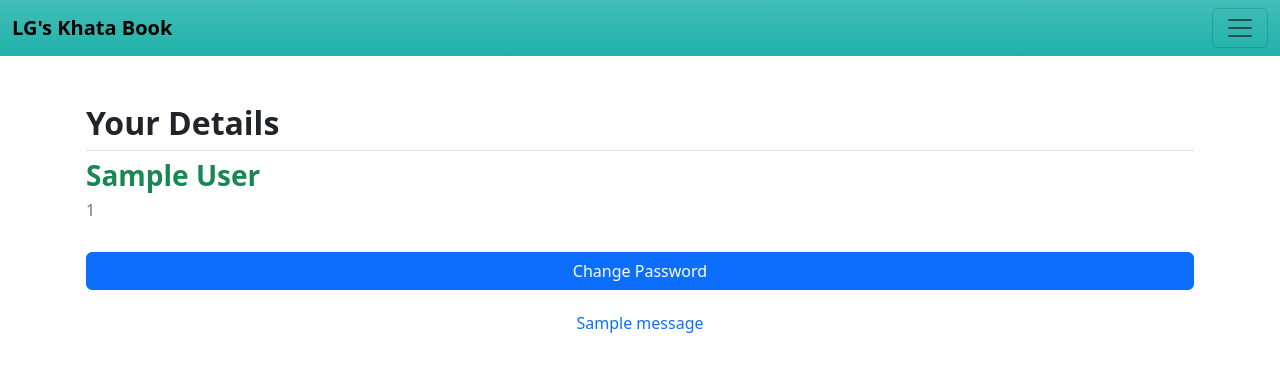
After one commit to harshgupta055/khata_book_app, a Django app: page /profile/ in a window 1280 px wide. The commit adds this page. Shown: the top 372 px of the page. Run offline with Django 3.2, Linux system fonts and the light colour scheme; a user stored in the database is signed in; tables that the repository leaves empty hold one stand-in row (values such as "Sample post"); one stand-in notice (Sample message) is shown.

Commit message:
Profile page & new features

```diff
--- a/khataApp/urls.py
+++ b/khataApp/urls.py
@@ -9,5 +9,6 @@ urlpatterns = [
     path('monthWage/', views.monthWages, name='monthWage'),
     path('updateProfile/', views.updateProfile, name='updateProfile'),
     path("updateGiven/", views.updateGiven, name='updateGiven'),
-    path('updatePayment/', views.updatePayment, name='updatePayment')
+    path('updatePayment/', views.updatePayment, name='updatePayment'),
+    path('profile/', views.profile, name='profile'),
 ]
--- a/khataApp/views.py
+++ b/khataApp/views.py
@@ -7,9 +7,11 @@ import datetime
 from django.db.models import Avg, Count, Min, Sum
 from .serializers import DailyWageSerializer
 from .decorators import unauthenticated_user
-from .models import Worker, DailyWage, MonthWageGiven
+from .models import Worker, DailyWage, MonthWageGiven, CustomUser
 from django.views.decorators.csrf import csrf_exempt
 from calendar import monthrange
+
+from django.contrib.auth.models import User
 
 # Create your views here.
 
@@ -47,6 +49,18 @@ def home(request):
                             address=address, salary=float(salary), doj=doj)
         try:
             worker_obj.save()
+            doj_date = datetime.datetime.strptime(doj, "%Y-%m-%d")
+            current_date = datetime.datetime.now()
+            num_days = monthrange(current_date.year, current_date.month)[1]
+            if doj_date.date() == current_date.date() and current_date.time().hour >= 20:
+                DailyWage.objects.create(worker_id=worker_obj.id, amount=round(worker_obj.salary/num_days, 2), type="SPEND", date=doj)
+            elif doj_date.date() < current_date.date():
+                delta = datetime.timedelta(days=1)
+                start_date = doj_date.date()
+                sal = round(worker_obj.salary/num_days, 2)
+                while start_date < current_date.date() or (start_date == current_date.date() and current_date.time().hour >= 20):
+                    DailyWage.objects.create(worker_id=worker_obj.id, amount=sal, type="SPEND", date=start_date)
+                    start_date += delta
             messages.success(request, "Worker added successfully!")
         except Exception as e:
             print(e)
@@ -197,3 +211,15 @@ def updatePayment(request):
         mon_wage.save()
         messages.success(request, "Payment done for "+monYearString)
         return JsonResponse({"data": "data"})
+
+
+@login_required(login_url='/')
+def profile(request):
+    if request.method == "POST":
+        password = request.POST.get("password")
+        user_obj = CustomUser.objects.filter(phone=request.user.phone).first()
+        user_obj.set_password(password)
+        user_obj.save()
+        messages.success(request, "Your password has been updated. Please login again!")
+        return redirect('login')
+    return render(request, 'profile.html', context={})
--- a/templates/base.html
+++ b/templates/base.html
@@ -37,6 +37,12 @@
                     <ul class="navbar-nav justify-content-end flex-grow-1 pe-3">
                         {% if request.user.is_authenticated %}
                         <li class="nav-item">
+                            <a class="nav-link" href="{% url 'home' %}">Home</a>
+                        </li>
+                        <li class="nav-item">
+                            <a class="nav-link" href="{% url 'profile' %}">Your Profile</a>
+                        </li>
+                        <li class="nav-item">
                             <a class="nav-link" href="/logout/">Logout</a>
                         </li>
                         {% else %}
--- a/templates/index.html
+++ b/templates/index.html
@@ -36,9 +36,11 @@
             </form>
         </div>
         {% for message in messages %}
-
+        {% if message.tags == "success" %}
+        <h6 id="messages" class="text-center mt-4 text-primary">{{message}}</h6>
+        {% elif message.tags == "error" %}
         <h6 id="messages" class="text-center mt-4 text-danger">{{message}}</h6>
-
+        {% endif %}
         {% endfor %}
     </div>
 </div>
--- /dev/null
+++ b/templates/profile.html
@@ -0,0 +1,55 @@
+{% extends 'base.html' %}
+{% load static %}
+
+{% block title %}
+<title>Profile</title>
+{% endblock %}
+
+{% block body %}
+<div class="container px-3">
+    <h2 class="text-dark fw-bold border-bottom pb-2 mt-5">Your Details</h2>
+    <h3 class="text-success fw-bold">{{request.user.first_name}} {{request.user.last_name}}</h3>
+    <h6 class="text-secondary">{{request.user}}</h6>
+    <button class="btn btn-primary mt-4 w-100"  data-bs-toggle="modal" data-bs-target="#changePasswordModal">Change Password</button>
+
+    {% for message in messages %}
+    {% if message.tags == "success" %}
+    <h6 id="messages" class="text-center mt-4 text-primary">{{message}}</h6>
+    {% elif message.tags == "error" %}
+    <h6 id="messages" class="text-center mt-4 text-danger">{{message}}</h6>
+    {% endif %}
+    {% endfor %}
+</div>
+
+<div class="modal fade" id="changePasswordModal" tabindex="-1" aria-labelledby="exampleModalLabel" aria-hidden="true">
+    <div class="modal-dialog modal-dialog-centered modal-dialog-scrollable">
+        <div class="modal-content">
+            <div class="modal-header">
+                <h1 class="modal-title fs-5 text-warning fw-bold" id="exampleModalLabel">Change Password</h1>
+                <button type="button" class="btn-close" data-bs-dismiss="modal" aria-label="Close"></button>
+            </div>
+            <div class="modal-body">
+                <p class="mb-1">
+                    <span class="fw-bold">Important:</span>
+                    <ul>
+                        <li>Your password must contain atleast 8 letter</li>
+                        <li>Your password must contain atleast 1 letter and 1 number</li>
+                    </ul>
+                </p>
+                <form action="{% url 'profile' %}" method="post">
+                    {% csrf_token %}
+                    <div class="mb-3">
+                        <label for="password" class="form-label fw-bold">Enter New Password*</label>
+                        <input type="password" class="form-control" id="password" placeholder="Enter your new password"
+                            required name="password" pattern="^(?=.*[A-Za-z])(?=.*\d)[A-Za-z\d]{8,}$">
+                    </div>
+                    <div class="modal-footer">
+                        <button type="button" class="btn btn-secondary" data-bs-dismiss="modal">Close</button>
+                        <button type="submit" class="btn btn-warning">Add</button>
+                    </div>
+                </form>
+            </div>
+        </div>
+    </div>
+</div>
+{% endblock %}
```
Also changed, not shown: 1 other file.
